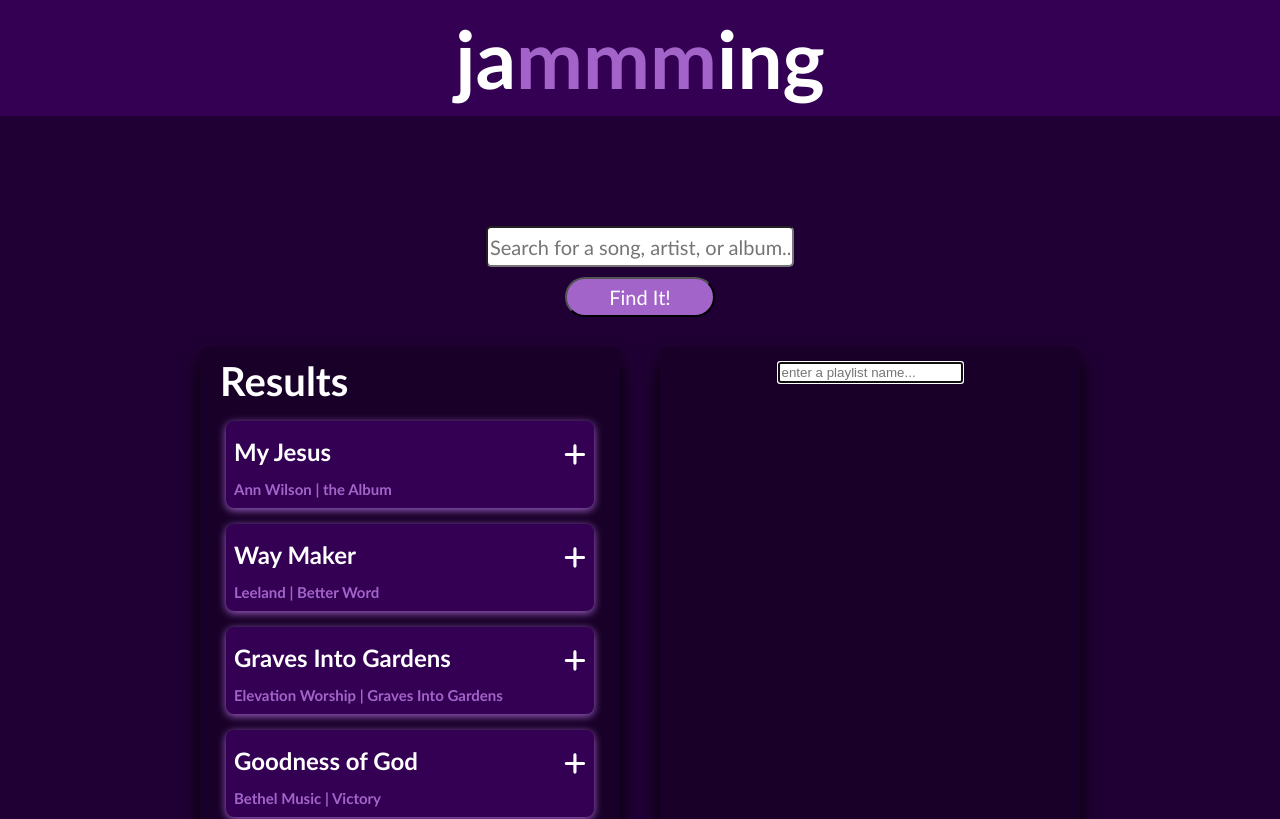
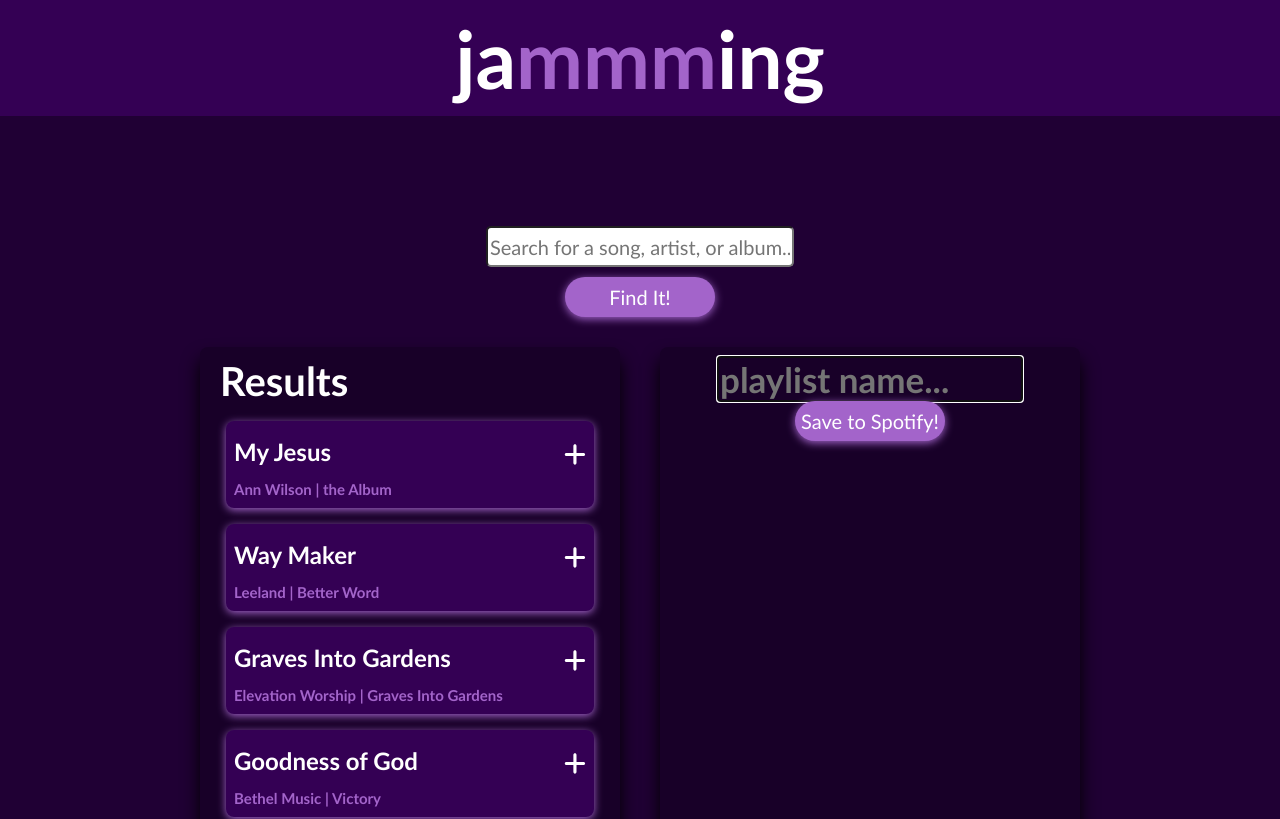
Before and after one commit to MariaRagone/jamming, a React (Create React App) app: page / in a window 1280 px wide. Shown: the top 819 px of the page. Built offline with nearby package versions, Linux system fonts and the light colour scheme.

Commit message:
added save to spotify button and updated styles for button

```diff
--- a/src/Components/Buttons/Button.js
+++ b/src/Components/Buttons/Button.js
@@ -3,7 +3,7 @@ import "./Buttons.css";
 const Button = ({ type, name, onClick }) => {
   return (
     <div>
-      <button type={type} onClick={onClick}>
+      <button className="button" type={type} onClick={onClick}>
         {name}
       </button>
     </div>
--- a/src/Components/Buttons/Buttons.css
+++ b/src/Components/Buttons/Buttons.css
@@ -1,24 +1,21 @@
 
-.search-button {
-
+.button {
   color: white;
   background-color: rgb(163, 100, 202);
   border-radius: 50px;
   width: 150px;
-    height: 50px;
-    font-size: 30px;
+  height: 40px;
+  font-size: 20px;
+  cursor: pointer;
+  border: none;
+  box-shadow: 0 2px 8px rgb(163, 100, 202);
+
   font-family:'Gill Sans', 'Gill Sans MT', Calibri, 'Trebuchet MS', sans-serif;
 }
 
-  .save-to-spotify {
-    color: white;
-    background-color: rgb(163, 100, 202);
-    margin: 10px;
-    padding-top: 5px;
-    padding-bottom: 5px;
-    padding-left: 10px;
-    padding-right: 10px;
-    border-radius: 5px;
-    font-size: 20px;
-    font-family:'Gill Sans', 'Gill Sans MT', Calibri, 'Trebuchet MS', sans-serif;
+.button:hover{
+  color:rgb(255, 255, 255);
+  box-shadow: 0 4px 16px rgba(0, 0, 0, 0.2);
+  opacity: .5;
+  cursor: pointer;
 }
--- a/src/Components/Playlist/Playlist.css
+++ b/src/Components/Playlist/Playlist.css
@@ -1,9 +1,10 @@
 .play-list {
-
+  flex-direction: column;
+  justify-content: start;
   background-color: rgb(24, 0, 40);
   text-align: center;
   border-radius: 8px;
-    box-shadow: 0 12px 18px    rgb(0, 0, 0);
+  box-shadow: 0 12px 18px rgb(0, 0, 0);
   padding: 10px;
   min-width: 400px;
   font-size: 20px;
@@ -11,9 +12,25 @@
   font-family: "Gill Sans", "Gill Sans MT", Calibri, "Trebuchet MS", sans-serif;
   font-weight: 800;
   color: white;
+  height: auto;
+  flex-shrink: 1;
+  overflow: hidden;
 }
 
-    .play-list h2{
+.play-list-input{
+  background-color: rgb(24, 0, 40);
+  border: none;
+  color: white;
+  font-size: 35px;
+  text-align: left;
+  max-width: 300px;
+  font-family: "Gill Sans", "Gill Sans MT", Calibri, "Trebuchet MS", sans-serif;
+  font-weight: 800;
+  height: auto;
+  flex-shrink: 1;
+}
+
+.play-list h2 {
   color: white;
   font-size: 40px;
   padding: 0px;
@@ -21,3 +38,12 @@
   margin-left: 10px;
   text-align: left;
 }
+
+.play-list h2 {
+  color: white;
+  font-size: 40px;
+  padding: 0px;
+  margin: 0px;
+  margin-left: 10px;
+  text-align: left;
+}
--- a/src/Components/Playlist/Playlist.js
+++ b/src/Components/Playlist/Playlist.js
@@ -1,8 +1,10 @@
 import React, { useState } from "react";
 import "./PlayList.css";
 import Track from "../Track/Track";
+import Button from "../Buttons/Button";
 import { FontAwesomeIcon } from "@fortawesome/react-fontawesome";
 import { faMinus } from "@fortawesome/free-solid-svg-icons";
+import SearchResults from "../SearchResults/SearchResults";
 
 const PlayList = ({
   resultsList,
@@ -12,20 +14,27 @@ const PlayList = ({
   removeTrackFromPlaylist,
 }) => {
   const [playListName, setPlayListName] = useState("");
+  const [saveToSpotify, setSaveToSpotify] = useState([]);
+
+  const handleButtonClick = (e) => {
+    e.preventDefault();
+    alert(`Saved!`);
+  };
+
   return (
     <div className="play-list">
       <form>
         <input
+          className="play-list-input"
           onChange={(e) => {
             setPlayListName(e.target.value);
           }}
           autoFocus
           value={playListName}
           type="text"
-          placeholder="enter a playlist name..."
+          placeholder="playlist name..."
         ></input>
       </form>
-      <h2>{playListName}</h2>
       <div>
         {playList.map((track) => {
           return (
@@ -40,6 +49,11 @@ const PlayList = ({
             </div>
           );
         })}
+        <Button
+          type="submit"
+          name={"Save to Spotify!"}
+          onClick={handleButtonClick}
+        ></Button>
       </div>
     </div>
   );
--- a/src/Components/ResultsContainer/ResultsContainer.css
+++ b/src/Components/ResultsContainer/ResultsContainer.css
@@ -1,7 +1,7 @@
-
 .results-container {
-display: flex;
-flex-direction: row;
-justify-content: center;
-
-}
+    display: flex;
+    flex-direction: row;
+    justify-content: center;
+    height: auto; /* Ensure height is auto */
+    overflow: hidden; /* Prevent overflow issues */
+  }
--- a/src/Components/SearchBar/SearchBar.css
+++ b/src/Components/SearchBar/SearchBar.css
@@ -12,7 +12,7 @@
     color: white;
   }
 
-  .search-bar-area button {
+  /* .search-bar-area button {
     color: white;
     background-color: rgb(163, 100, 202);
     border-radius: 50px;
@@ -21,7 +21,7 @@
     font-size: 20px;
     cursor: pointer;
     font-family:'Gill Sans', 'Gill Sans MT', Calibri, 'Trebuchet MS', sans-serif;
-  }
+  } */
   .search-bar-area input {
     margin: 10px;
     font-family: "Gill Sans", "Gill Sans MT", Calibri, "Trebuchet MS", sans-serif;
--- a/src/Components/Track/Track.css
+++ b/src/Components/Track/Track.css
@@ -24,7 +24,6 @@
   color:rgb(163, 100, 202);
   font-size: 30px;
   size: 20px;
-  box-shadow: 0 4px 16px rgba(0, 0, 0, 0.2);
   opacity: .5;
   cursor: pointer;
 }
```
Also changed, not shown: src/Components/SearchResults/SearchResults.css (+5 -6 lines). Lines whose indentation alone changed are shown as unchanged.
